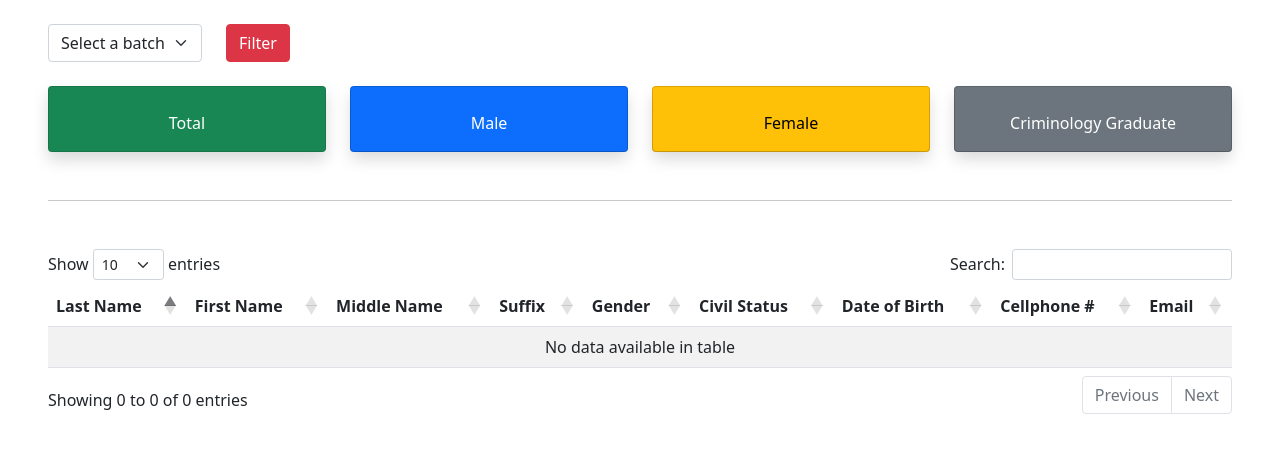
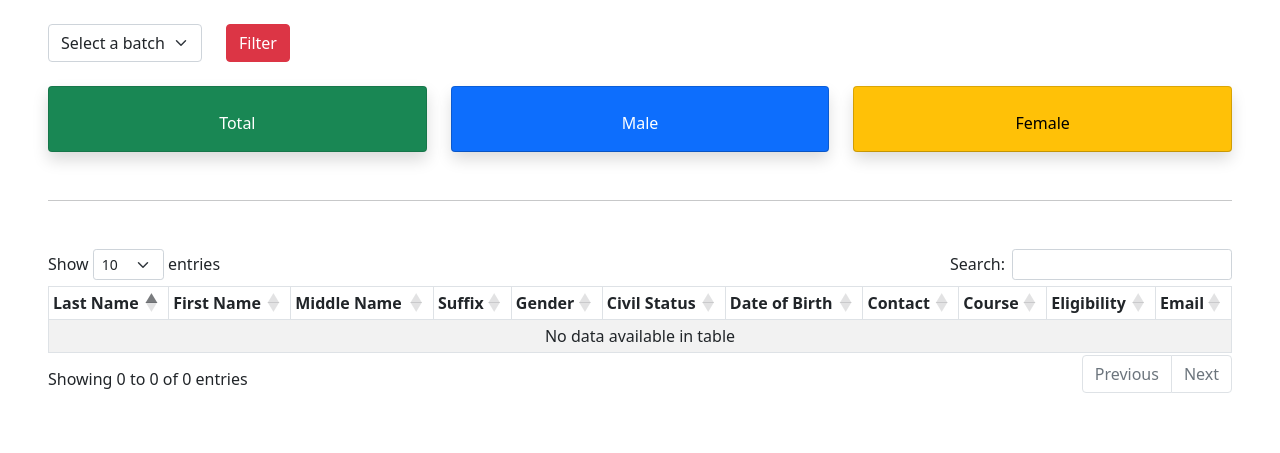
Before and after one commit to k3nmasanguid/bjmp11rma, a Django app: page /bjmpadmin/ in a window 1280 px wide. Shown: the part 73-526 px from the top of the page. Run offline with Django 4.2, Linux system fonts and the light colour scheme; a user stored in the database is signed in; data comes from the database, SQL or seed files in the repository; both versions use the stored data as it was after the commit; lists and menus that the app fills with data are empty; some libraries are stand-ins or nearby versions.

Commit message:
8/17/2022 3.41pm

```diff
--- a/bjmpadmin/templates/bjmpadmin/bjmpadmin.html
+++ b/bjmpadmin/templates/bjmpadmin/bjmpadmin.html
@@ -23,7 +23,7 @@
         </form>
         <h1 class="fw-bold">{{selected_batch}}</h1>
         <div class="row">
-            <div class="col-sm-3 ">
+            <div class="col-sm-4 ">
                 <div class="card text-bg-success shadow rounded">
                     <div class="card-body text-center">
                         <h1 class="card-title fw-bold">{{total_applicant}}</h1>
@@ -32,7 +32,7 @@
                     </div>
                 </div>
             </div>
-            <div class="col-sm-3">
+            <div class="col-sm-4">
                 <div class="card text-bg-primary">
                     <div class="card-body text-center shadow rounded">
                         <h1 class="card-title fw-bold">{{male_applicant}}</h1>
@@ -40,7 +40,7 @@
                     </div>
                 </div>
             </div>
-            <div class="col-sm-3">
+            <div class="col-sm-4">
                 <div class="card text-bg-warning">
                     <div class="card-body text-center shadow rounded">
                         <h1 class="card-title fw-bold">{{female_applicant}}</h1>
@@ -48,18 +48,11 @@
                     </div>
                 </div>
             </div>
-            <div class="col-sm-3">
-                <div class="card text-bg-secondary">
-                    <div class="card-body text-center shadow rounded">
-                        <h1 class="card-title fw-bold">{{crim_course}}</h1>
-                        <p class="card-text">Criminology Graduate</p>
-                    </div>
-                </div>
-            </div>
         </div>
         <hr class="mt-5">
         <div class="row mt-5">
-            <table id="example" class="table table-striped" style="width:100%">
+            <div class="table-responsive">
+                <table id="example" class="table table-striped table-bordered table-sm" cellspacing="0" style="width:100%">
                     <thead>
                         <tr>
 
@@ -70,7 +63,9 @@
                             <th>Gender</th>
                             <th>Civil Status</th>
                             <th>Date of Birth</th>
-                        <th>Cellphone #</th>
+                            <th>Contact</th>
+                            <th>Course</th>
+                            <th>Eligibility</th>
                             <th>Email</th>
                         </tr>
                     </thead>
@@ -85,11 +80,31 @@
                                 <td>{{info.personalinfo.civil_status}}</td>
                                 <td>{{info.personalinfo.date_of_birth}}</td>
                                 <td>{{info.personalinfo.cellphone_no}}</td>
+
+                                <td>
+                                    {% for col in college %}
+                                        {% if col.user.id == info.id %}
+
+                                            {{col.course}}
+
+                                        {% endif %}
+                                    {% endfor %}
+                                </td>
+                                <td>
+                                    {% for el in eligibility %}
+                                        {% if el.user.id == info.id %}
+
+                                            {{el.eligibility}}
+
+                                        {% endif %}
+                                    {% endfor %}
+                                </td>
                                 <td><a href="{% url 'bjmpadmin-profile' info.id %}" target="_blank">{{info.email}}</a></td>
                             </tr>
                         {% endfor %}
                     </tbody>
                 </table>
+            </div>
         </div>
     </main>
 </div>
@@ -101,7 +116,10 @@
 {% block js %}
 <script>
     $(document).ready(function () {
-        $('#example').DataTable();
+        $('#example').DataTable({
+          "scrollX": true
+        });
+        $('.dataTables_length').addClass('bs-select');
       });
 </script>
 
--- a/bjmpadmin/views.py
+++ b/bjmpadmin/views.py
@@ -1,6 +1,7 @@
 
 from ast import Await
 from ctypes import Union
+from tkinter import X
 from django.shortcuts import render, redirect, HttpResponse
 from authentication.models import User
 from rma.models import Quota,PersonalInfo, PresentAddress, PermanentAddress, Spouse, Children, Father, Mother, Sibling, Primary, HighSchool,SeniorHigh, College, Graduate, Eligibility
@@ -18,6 +19,7 @@ def bjmpadmin(request):
 
 
 def bjmpadmin_search(request):
+
     if request.user.is_staff:
         batches = Quota.objects.all().order_by('-id')
         if request.method == 'GET':
@@ -28,20 +30,19 @@ def bjmpadmin_search(request):
                 queryset1  = User.objects.prefetch_related('batch').filter(batch__batch=selected_batch)
                 infos = User.objects.filter(id__in=queryset1).select_related('personalinfo')
                 college = College.objects.filter(Q(user_id__in=queryset1) & ~Q(year_graduated='N/A'))
+                eligibility = Eligibility.objects.filter(user_id__in=queryset1)
                 total_applicant = infos.count()
                 male_applicant = infos.filter(personalinfo__gender__iexact='MALE').count()
                 female_applicant = infos.filter(personalinfo__gender__iexact='FEMALE').count()
-                crim_course = College.objects.filter(Q(user_id__in=queryset1) & ~Q(year_graduated__iexact="N/A") & Q(course__icontains="criminology")).count()
-
                 context = {
                     'college':college,
+                    'eligibility':eligibility,
                     'selected_batch':selected_batch,
                     'batches':batches,
                     'infos':infos,
                     'total_applicant':total_applicant,
                     'male_applicant':male_applicant,
                     'female_applicant':female_applicant,
-                    'crim_course':crim_course,
                 }
 
                 return render(request, 'bjmpadmin/bjmpadmin.html',context)
--- a/rma/models.py
+++ b/rma/models.py
@@ -254,7 +254,7 @@ class SeniorHigh(models.Model):
         return self.user.email
 
 class College(models.Model):
-    user = models.ForeignKey(User, on_delete=models.CASCADE, related_name='college_rel')
+    user = models.ForeignKey(User, on_delete=models.CASCADE)
     school_name = Uppercase('Name of School', max_length=200)
     course = Uppercase('Course/Degree', max_length=200)
     year_from = Uppercase('From',max_length=4, choices=YEAR_CHOICES)
--- a/static/css/custom.css
+++ b/static/css/custom.css
@@ -103,7 +103,6 @@
 
 
 
-
 table.dataTable thead .sorting:after,
 table.dataTable thead .sorting:before,
 table.dataTable thead .sorting_asc:after,
```
Also changed, not shown: authentication/migrations/0009_user_college_field.py (added), authentication/migrations/0010_remove_user_college_field.py (added), db.sqlite3, rma/migrations/0005_alter_college_user.py (added), rma/migrations/0006_alter_college_user.py (added), rma/migrations/0007_alter_college_user.py (added). Lines whose indentation alone changed are shown as unchanged.
